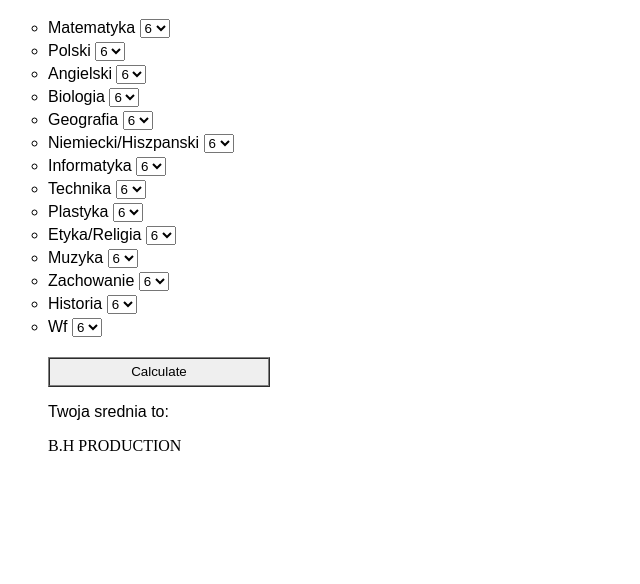
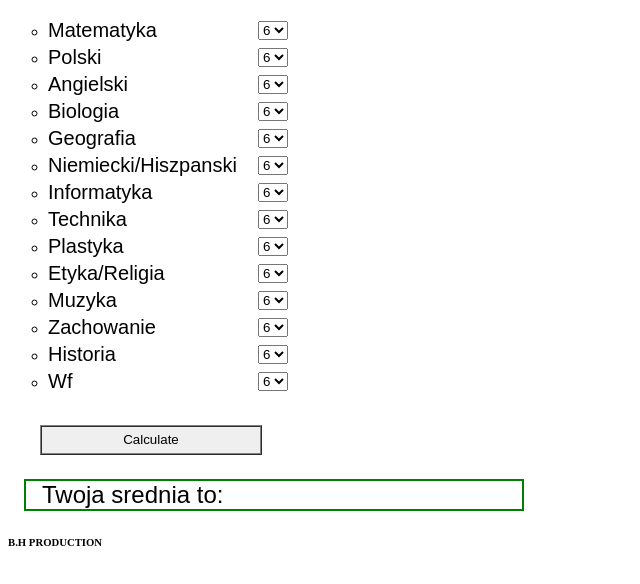
Before and after one commit to grinkodbogdan/average, a plain HTML site: page index.htm in a window 1280 px wide. Shown: the part 62-646 px from the top of the page, without its empty margins (0-640 px from the left). Drawn offline with Linux system fonts and the light colour scheme.

Commit message:
Updated styles

```diff
--- a/index.htm
+++ b/index.htm
@@ -3,14 +3,15 @@
 <head>
     <meta charset="utf-8">
     <meta name="viewport" content="width=device-width">
-    <title>repl.it</title>
-    <link href="style.css" rel="stylesheet" type="text/css" />
+    <title>KALKULATOR DO SREDNIEJ!</title>
+    <link href="style.css" rel="stylesheet" type="text/css"/>
 </head>
-  <title> KALKULATOR DO SREDNIEJ!!! </title>
 <body>
 <h1>OBLICZ SWOJA SREDNIA!</h1>
 <ul>
-     <li>Matematyka
+    <li>
+        <div class="item">
+            Matematyka
             <select>
                 <option value="6">6</option>
                 <option value="5">5</option>
@@ -18,8 +19,12 @@
                 <option value="3">3</option>
                 <option value="2">2</option>
                 <option value="1">1</option>
-    </select><br></li>
-     <li>Polski
+            </select>
+        </div>
+    </li>
+    <li>
+        <div class="item">
+            Polski
             <select>
                 <option value="6">6</option>
                 <option value="5">5</option>
@@ -27,8 +32,12 @@
                 <option value="3">3</option>
                 <option value="2">2</option>
                 <option value="1">1</option>
-    </select><br></li>
-     <li>Angielski
+            </select>
+        </div>
+    </li>
+    <li>
+        <div class="item">
+        Angielski
         <select>
             <option value="6">6</option>
             <option value="5">5</option>
@@ -36,8 +45,12 @@
             <option value="3">3</option>
             <option value="2">2</option>
             <option value="1">1</option>
-    </select><br></li>
-     <li>Biologia
+        </select>
+        </div>
+    </li>
+    <li>
+        <div class="item">
+        Biologia
         <select>
             <option value="6">6</option>
             <option value="5">5</option>
@@ -45,8 +58,12 @@
             <option value="3">3</option>
             <option value="2">2</option>
             <option value="1">1</option>
-    </select><br></li>
-     <li>Geografia
+        </select>
+        </div>
+    </li>
+    <li>
+        <div class="item">
+        Geografia
         <select>
             <option value="6">6</option>
             <option value="5">5</option>
@@ -54,8 +71,12 @@
             <option value="3">3</option>
             <option value="2">2</option>
             <option value="1">1</option>
-    </select><br></li>
-     <li>Niemiecki/Hiszpanski
+        </select>
+        </div>
+    </li>
+    <li>
+        <div class="item">
+        Niemiecki/Hiszpanski
         <select>
             <option value="6">6</option>
             <option value="5">5</option>
@@ -63,8 +84,12 @@
             <option value="3">3</option>
             <option value="2">2</option>
             <option value="1">1</option>
-    </select><br></li>
-     <li>Informatyka
+         </select>
+        </div>
+    </li>
+    <li>
+        <div class="item">
+        Informatyka
         <select>
             <option value="6">6</option>
             <option value="5">5</option>
@@ -72,8 +97,12 @@
             <option value="3">3</option>
             <option value="2">2</option>
             <option value="1">1</option>
-    </select><br></li>
-     <li>Technika
+        </select>
+        </div>
+    </li>
+    <li>
+        <div class="item">
+        Technika
         <select>
             <option value="6">6</option>
             <option value="5">5</option>
@@ -81,8 +110,12 @@
             <option value="3">3</option>
             <option value="2">2</option>
             <option value="1">1</option>
-    </select><br></li>
-     <li>Plastyka
+        </select>
+        </div>
+    </li>
+    <li>
+        <div class="item">
+        Plastyka
         <select>
             <option value="6">6</option>
             <option value="5">5</option>
@@ -90,8 +123,12 @@
             <option value="3">3</option>
             <option value="2">2</option>
             <option value="1">1</option>
-    </select><br></li>
-    <li>Etyka/Religia
+        </select>
+        </div>
+    </li>
+    <li>
+        <div class="item">
+    Etyka/Religia
         <select>
             <option value="6">6</option>
             <option value="5">5</option>
@@ -99,8 +136,12 @@
             <option value="3">3</option>
             <option value="2">2</option>
             <option value="1">1</option>
-    </select><br></li>
-    <li>Muzyka
+        </select>
+        </div>
+    </li>
+    <li>
+        <div class="item">
+        Muzyka
         <select>
             <option value="6">6</option>
             <option value="5">5</option>
@@ -108,8 +149,12 @@
             <option value="3">3</option>
             <option value="2">2</option>
             <option value="1">1</option>
-    </select><br></li>
-    <li>Zachowanie
+        </select>
+        </div>
+    </li>
+    <li>
+        <div class="item">
+        Zachowanie
         <select>
             <option value="6">6</option>
             <option value="5">5</option>
@@ -117,8 +162,12 @@
             <option value="3">3</option>
             <option value="2">2</option>
             <option value="1">1</option>
-    </select><br></li>
-    <li>Historia
+        </select>
+        </div>
+    </li>
+    <li>
+        <div class="item">
+        Historia
         <select>
             <option value="6">6</option>
             <option value="5">5</option>
@@ -126,8 +175,12 @@
             <option value="3">3</option>
             <option value="2">2</option>
             <option value="1">1</option>
-    </select><br></li>
-    <li>Wf
+        </select>
+        </div>
+    </li>
+    <li>
+        <div class="item">
+        Wf
         <select>
             <option value="6">6</option>
             <option value="5">5</option>
@@ -135,13 +188,13 @@
             <option value="3">3</option>
             <option value="2">2</option>
             <option value="1">1</option>
-    </select><br></li>
-
-
+        </select>
+        </div>
+    </li>
+</ul>
     <button type="button" name="Calculate" onclick="calculate()">Calculate</button>
     <p>Twoja srednia to: <span id="result"></span></p>
-    <p1>B.H PRODUCTION</p>
-
+    <h6>B.H PRODUCTION</h6>
     <script src="script.js"></script>
 </body>
 </html>
--- a/style.css
+++ b/style.css
@@ -3,7 +3,12 @@ li {
    margin-bottom: 0.25rem
 }
 p {
-   font-family: 	Copperplate, Papyrus, fantasy
+   font-family: 	Copperplate, Papyrus, fantasy;
+   margin-left: 1rem;
+   font-size: 1.5rem;
+   border: 2px solid green;
+   width: 30rem;
+   padding-left: 1rem;
 }
 ul {
   list-style-type: circle
@@ -21,10 +26,18 @@ button{
  border-color: gray;
  margin-top: 1rem;
  width: 222px;
- height: 30px
+ height: 30px;
+ margin-left: 2rem;
 }
 select:hover {
   box-shadow: 0 12px 16px 0 rgba(0,0,0,0.24), 0 17px 50px 0 rgba(0,0,0,0.19);
+}
+.item {
+    display: flex;
+    align-items: center;
+    justify-content: space-between;
+    width: 15rem;
+    font-size: 1.25rem
 }
 
 
@@ -190,5 +203,4 @@ select:hover {
 
 
 
-
 //BH PRODUCTION
```
Lines whose indentation alone changed are shown as unchanged.
